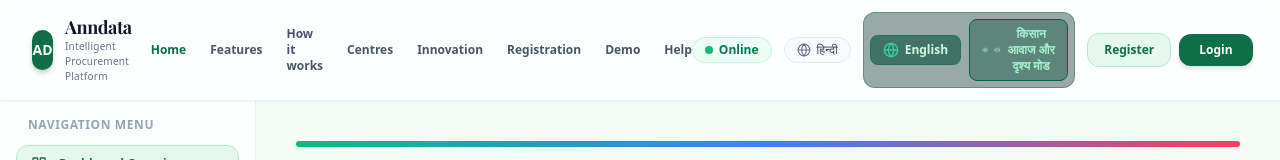
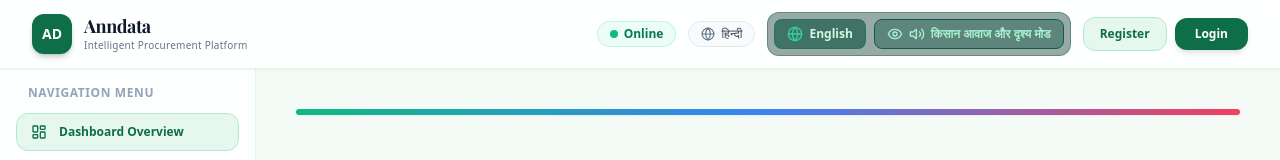
Before and after one commit to DevorHaker/Anndata, a React (Vite) app in the folder frontend/: page / in a window 1280 px wide. Shown: the top 160 px of the page. Built offline with nearby package versions, Linux system fonts and the light colour scheme; no server answers; a web font is replaced by a local one.

Commit message:
Remove navigation bar links from header

```diff
--- a/frontend/src/layouts/Header.tsx
+++ b/frontend/src/layouts/Header.tsx
@@ -1,23 +1,13 @@
 import React from 'react';
-import { Link, useLocation } from 'react-router-dom';
+import { Link } from 'react-router-dom';
 import { LogOut, Globe } from 'lucide-react';
 import { useAuth } from '../context/AuthContext';
 import { AssistedModeToggle } from '../components/AssistedModeToggle';
 
 export const Header: React.FC = () => {
   const { user, isAuthenticated, logout } = useAuth();
-  const location = useLocation();
 
-  const navLinks = [
-    { name: 'Home', path: '/' },
-    { name: 'Features', path: '/#features' },
-    { name: 'How it works', path: '/#how-it-works' },
-    { name: 'Centres', path: '/centres' },
-    { name: 'Innovation', path: '/intelligence' },
-    { name: 'Registration', path: '/register' },
-    { name: 'Demo', path: '/farmer' },
-    { name: 'Help', path: '/health' },
-  ];
+
 
   return (
     <header className="sticky top-0 z-50 w-full bg-white/90 backdrop-blur-md border-b border-emerald-100/80 px-4 md:px-8 py-3 text-slate-800 flex items-center justify-between shadow-sm">
@@ -38,23 +28,7 @@
         </Link>
       </div>
 
-      {/* Navigation Links */}
-      <nav className="hidden xl:flex items-center gap-6 text-xs font-semibold text-slate-600">
-        {navLinks.map((link) => {
-          const isActive = location.pathname === link.path;
-          return (
-            <Link
-              key={link.name}
-              to={link.path}
-              className={`transition-colors hover:text-[#0d6e48] ${
-                isActive ? 'text-[#0d6e48] font-bold' : ''
-              }`}
-            >
-              {link.name}
-            </Link>
-          );
-        })}
-      </nav>
+
 
       {/* Action Badges & Buttons */}
       <div className="flex items-center gap-3">
```
